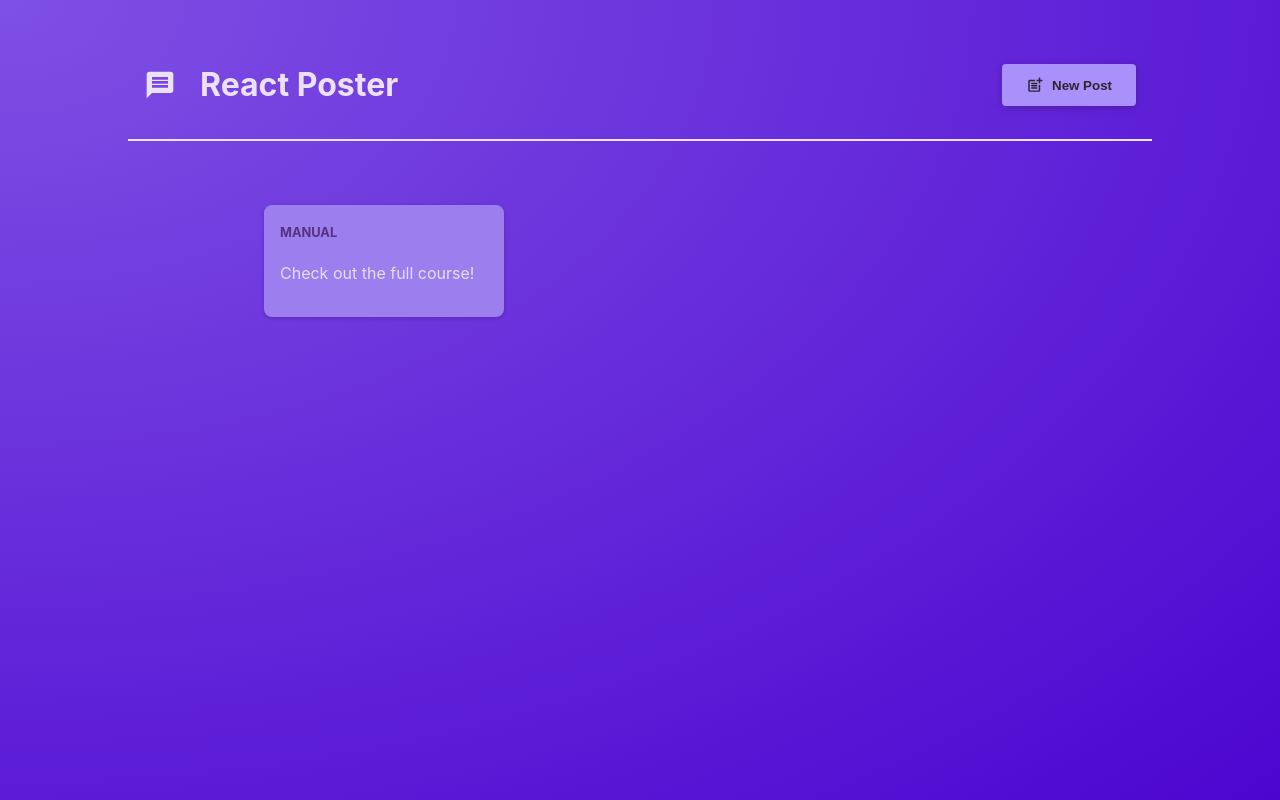
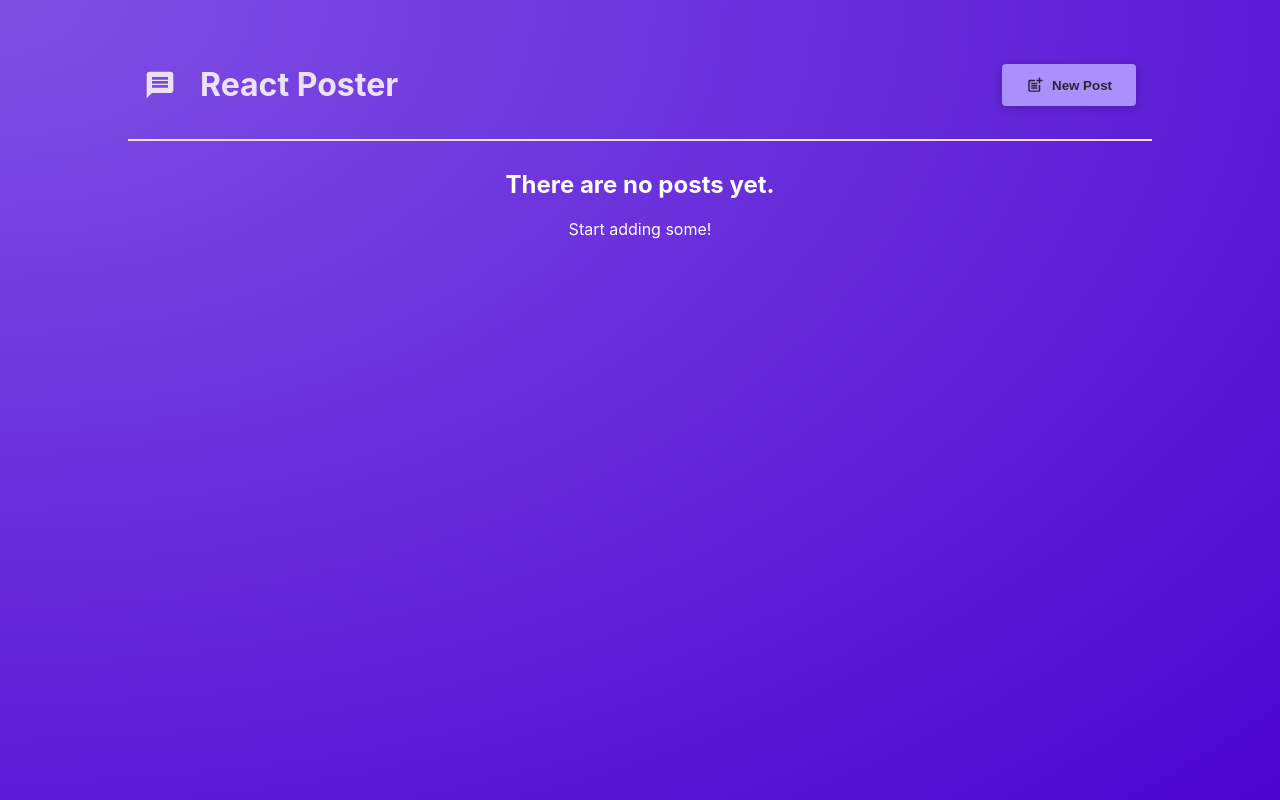
Before and after one commit to APapeIsName/react-crash-course, a React (Vite) app: page / in a window 1280 px wide. Built offline with nearby package versions, Linux system fonts and the light colour scheme.

Commit message:
Design : 0개일 때 문구 추가. 포스터 추가 기능

```diff
--- a/src/components/NewPost.jsx
+++ b/src/components/NewPost.jsx
@@ -1,7 +1,7 @@
 import { useState } from 'react';
 import classes from './NewPost.module.css';
 
-function NewPost({onCancel}) {
+function NewPost({onCancel, onAddPost}) {
   const [ enteredBody, setEnteredBody ] = useState('');
   const [ enteredAuthor, setEnteredAuthor ] = useState('');
 
@@ -18,8 +18,8 @@
     const postData = {
       body: enteredBody,
       author: enteredAuthor
-    }
-    console.log(postData);
+    };
+    onAddPost(postData);
     onCancel();
   }
 
--- a/src/components/PostsList.jsx
+++ b/src/components/PostsList.jsx
@@ -1,19 +1,37 @@
+import { useState } from "react";
 import Modal from "./Modal";
 import NewPost from "./NewPost";
 import Post from "./Post";
 import classes from './PostsList.module.css'
 
 function PostsList({isPosting, onStopPosting}) {
+    const [posts, setPosts] = useState([]);
+
+    function addPostHandler(postData) {
+        setPosts((existingPosts) => [postData, ...existingPosts]);
+    }
+
     return (
         <>
             {isPosting && (<Modal onClose={onStopPosting}>
                 <NewPost
                     onCancel={onStopPosting}
+                    onAddPost={addPostHandler}
                 />
             </Modal>)}
-            <ul className={classes.posts}>
-                <Post author="Manual" body="Check out the full course!"/>
-            </ul>
+            {posts.length > 0 && (
+                <ul className={classes.posts}>
+                    {posts.map((post) => (
+                        <Post key={post.body} author={post.author} body={post.body}/>
+                        ))}
+                </ul>
+            )}
+            {posts.length === 0 && (
+                <div style={{textAlign: 'center', color: 'white'}}>
+                    <h2>There are no posts yet.</h2>
+                    <p>Start adding some!</p>
+                </div>
+            )}
         </>
 
     )
```
